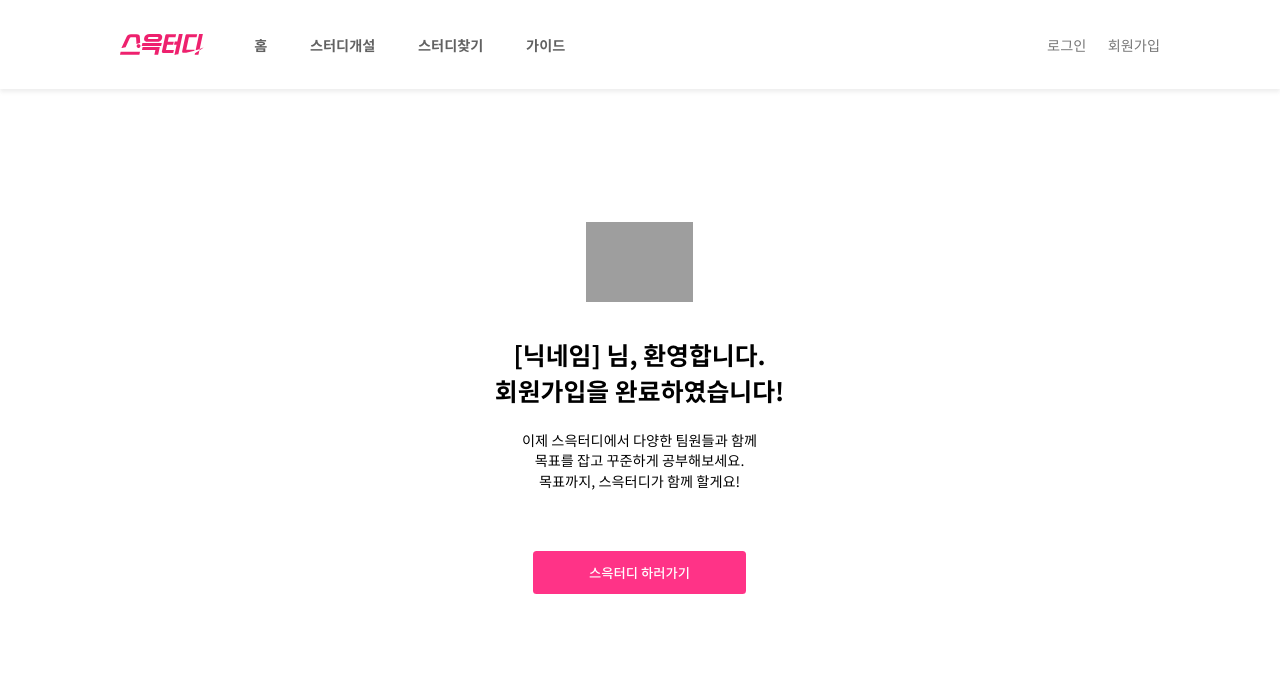
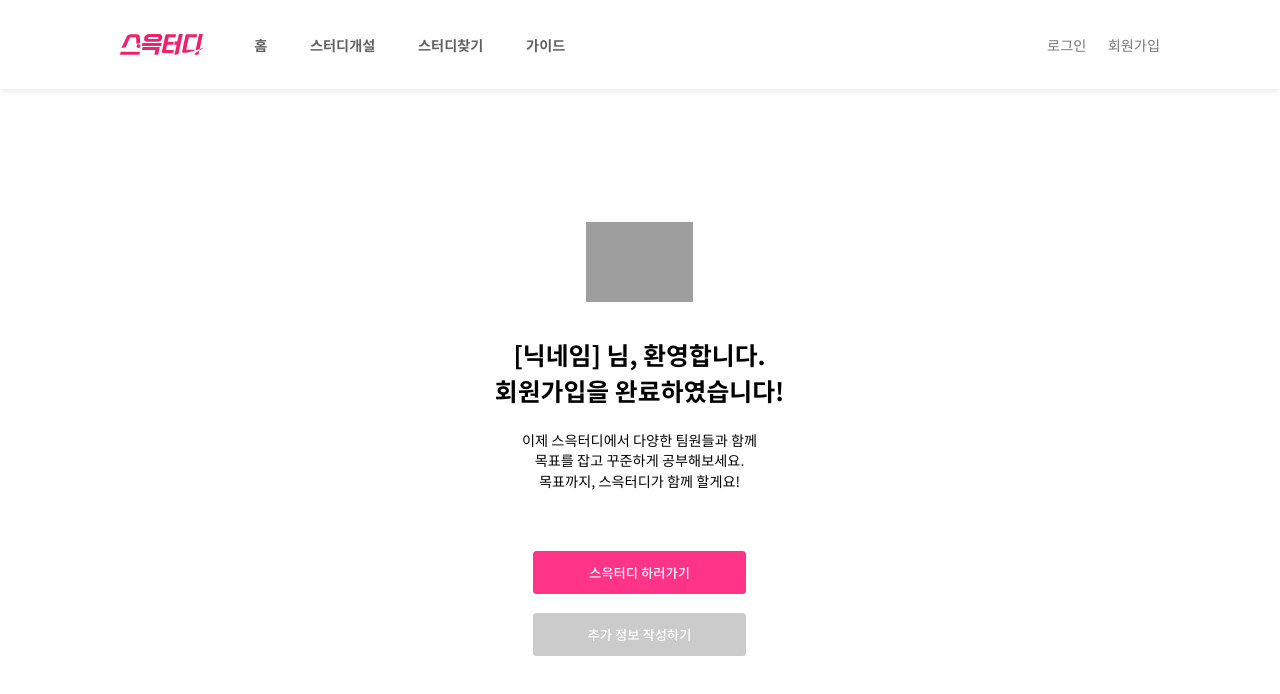
Before and after one commit to 5-TAYO/SSEUKTUDY, a React (Create React App) app in the folder frontend/: page /join/finish in a window 1280 px wide. Shown: the top 694 px of the page. Built offline with nearby package versions, Linux system fonts and the light colour scheme; grey boxes are pictures that could not be loaded.

Commit message:
fix : 라우팅 수정(#65)

```diff
--- a/frontend/src/screens/join/JoinAdd.jsx
+++ b/frontend/src/screens/join/JoinAdd.jsx
@@ -85,10 +85,10 @@ function JoinAdd() {
       {/* add btn start */}
       <div className="flex align-center justify-center">
         <Link
-          to="/join/finish"
+          to="/mypage"
           className="join_add_next_btn notoMid fs-15 flex align-center justify-center"
         >
-          다음
+          작성 완료
         </Link>
       </div>
       {/* add btn end */}
--- a/frontend/src/screens/join/JoinFinish.jsx
+++ b/frontend/src/screens/join/JoinFinish.jsx
@@ -21,12 +21,18 @@ function JoinFinish() {
           목표까지, 스윽터디가 함께 할게요!
         </div>
       </div>
-      <div className="flex align-center justify-center">
+      <div className="flex column align-center justify-center">
         <Link
-          to="/"
+          to="/main"
           className="finish_btn notoMid fs-15 flex align-center justify-center"
         >
           스윽터디 하러가기
+        </Link>
+        <Link
+          to="/join/add"
+          className="more_info_btn notoMid fs-15 flex align-center justify-center"
+        >
+          추가 정보 작성하기
         </Link>
       </div>
     </div>
--- a/frontend/src/screens/join/JoinFinish.scss
+++ b/frontend/src/screens/join/JoinFinish.scss
@@ -29,4 +29,12 @@
     color: $WHITE;
     margin-top: vw(22px);
   }
+  .more_info_btn {
+    width: vw(240px);
+    height: vw(48px);
+    border-radius: vw(4px);
+    background-color: $GRAY-CB;
+    color: $WHITE;
+    margin-top: vw(22px);
+  }
 }
--- a/frontend/src/screens/join/JoinUserInfo.jsx
+++ b/frontend/src/screens/join/JoinUserInfo.jsx
@@ -80,10 +80,10 @@ function JoinUserInfo() {
       {/* info btn start */}
       <div className="flex align-center justify-center">
         <Link
-          to="/join/add"
+          to="/join/finish"
           className="join_info_next_btn notoMid fs-15 flex align-center justify-center"
         >
-          다음
+          완료
         </Link>
       </div>
       {/* info btn end */}
```
